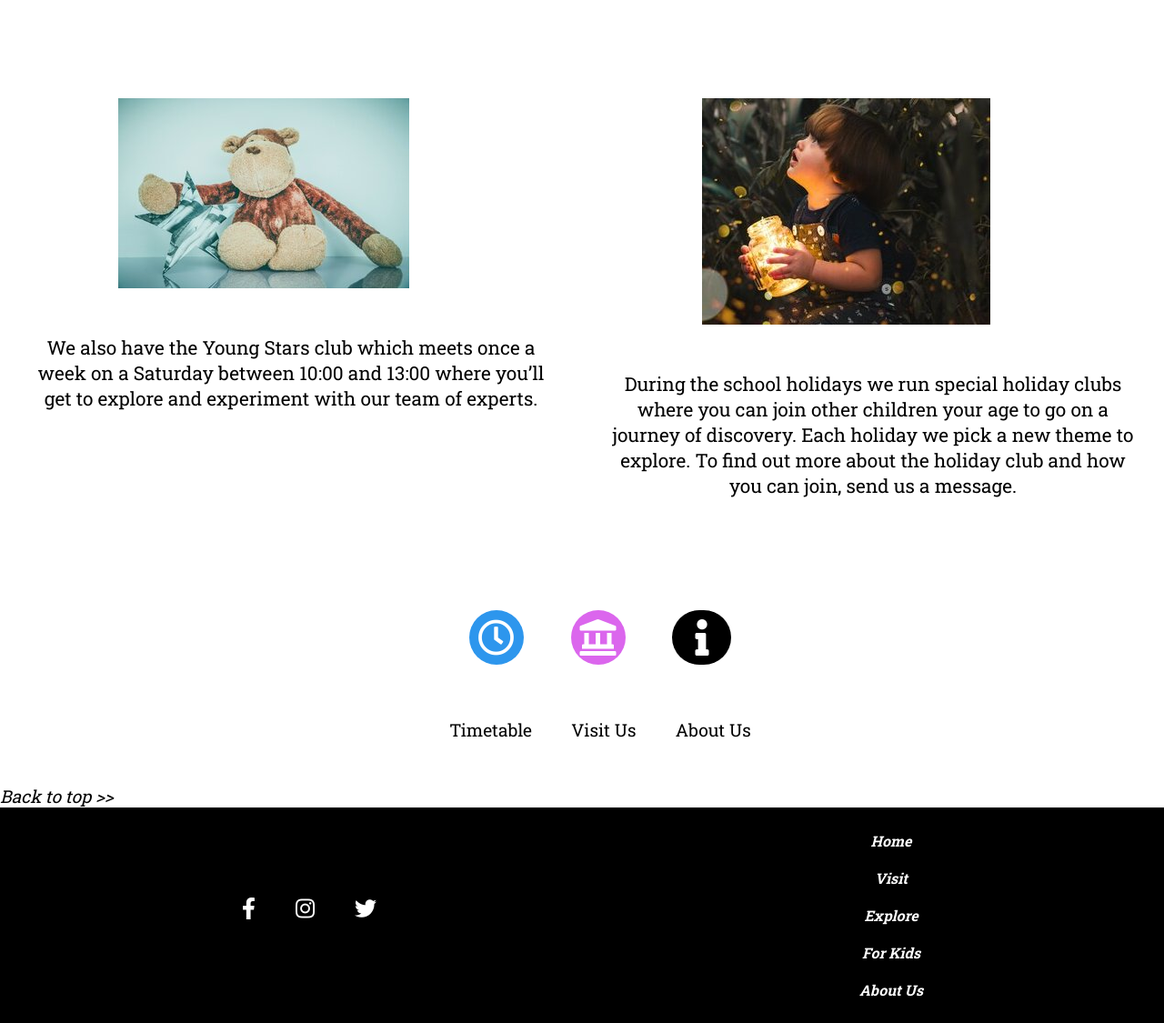
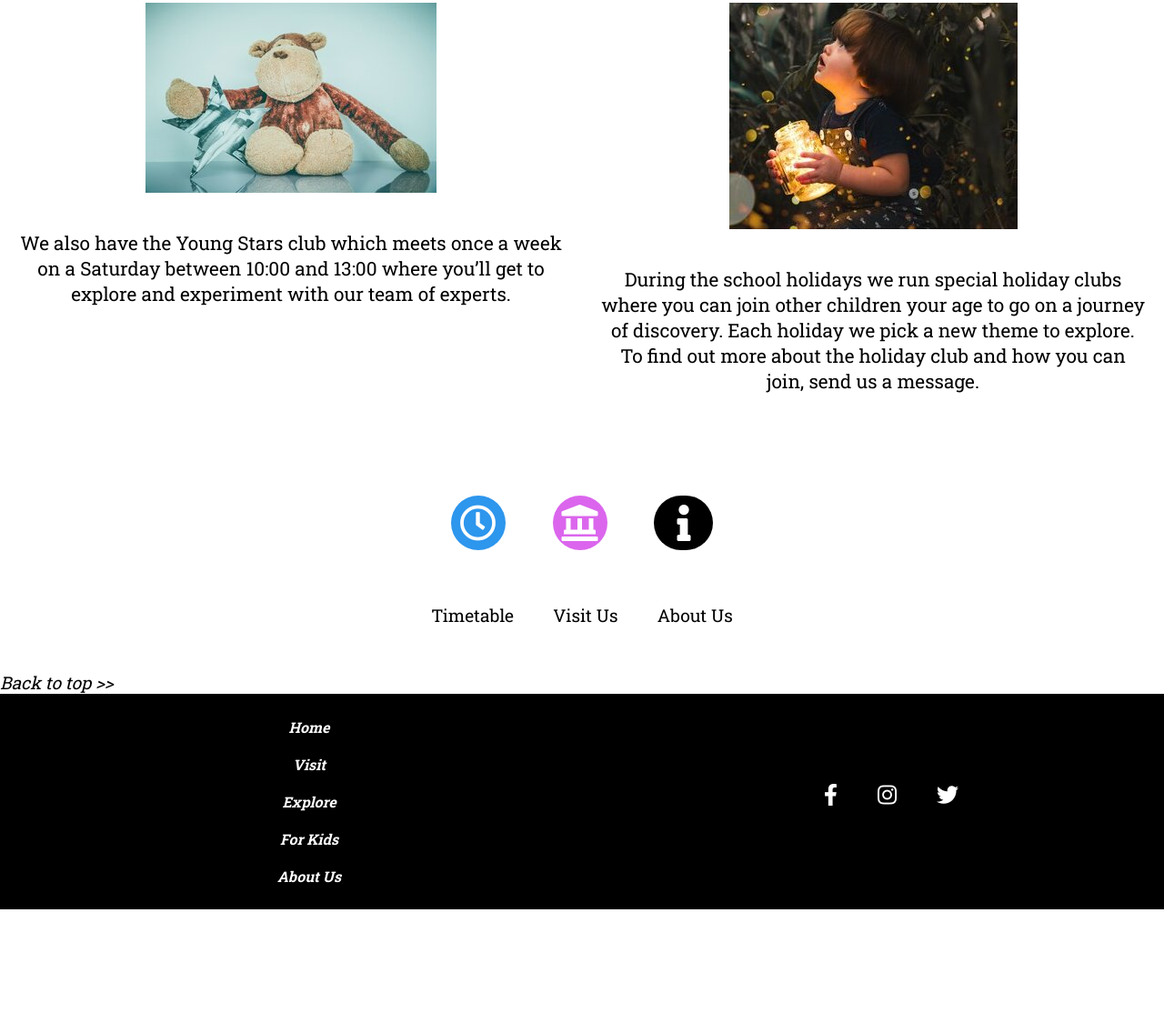
Before and after one commit to Shumailakayani06/community-science-museum, a plain HTML site: page kids.html in a window 1280 px wide. Shown: the part 934-2059 px from the top of the page at 91% size. After the commit the page ends 1934 px from the top, so only its background shows below. Drawn offline with Linux system fonts and the light colour scheme.

Commit message:
pictures

```diff
--- a/kids.html
+++ b/kids.html
@@ -95,9 +95,20 @@
     <footer>
         <section class="Parentf">
 
+
+            <section class="footercontent fc3">
+               <div class="footermenu">
+                <ul class="qlul">
+                    <li class="qlli"><a href="#">Home</a></li>
+                    <li class="qlli"><a href="/visit.html">Visit</a></li>
+                    <li class="qlli"><a href="/explore.html">Explore</a></li>
+                    <li class="qlli"><a href="/kids.html">For Kids</a></li>
+                    <li class="qlli"><a href="/aboutus.html">About Us</a></li>
+                </ul>
+                </div>
+            </section>
+
             <section class="footercontent fc2">
-
-
                 <div class="socialicons">
                 <ul class="socialul">
                     <li class="socialli"><i class="fab fa-facebook-f"></i></li>
@@ -108,17 +119,6 @@
             </div>
         </section>
 
-        <section class="footercontent fc3">
-       <div>
-        <ul class="qlul">
-            <li class="qlli"><a href="/index.html">Home</a></li>
-            <li class="qlli"><a href="/visit.html">Visit</a></li>
-            <li class="qlli"><a href="/explore.html">Explore</a></li>
-            <li class="qlli"><a href="#">For Kids</a></li>
-            <li class="qlli"><a href="/aboutus.html">About Us</a></li>
-        </ul>
-        </div>
-        </section>
             </section>
     </footer>
 
--- a/styles.css
+++ b/styles.css
@@ -233,6 +233,7 @@
       text-align: center;
       margin-top: 0;
       font-size: 0.8em;
+      padding-left: 0;
   }
 
   .quicklinktext a {
@@ -249,6 +250,10 @@
 
   }
 
+  .quicklinkul {
+      padding-left: 0;
+  }
+
   @media (min-width: 43rem) {
       .quicklink {
           font-size: 2.5em;
@@ -260,6 +265,10 @@
 
       .quicklinktext {
           font-size: 1.2em;
+      }
+
+      .quicklinkul {
+          padding-left: 0;
       }
   }
 
@@ -289,14 +298,7 @@
 
   /* pictures */
 
-  .pictures {
-      text-align: center;
-      margin-top: 3em;
-      padding-top: 10px;
-      max-width: 500px;
 
-
-  }
 
   .text {
       text-align: center;
@@ -327,6 +329,14 @@
 
   }
 
+  .picsection {
+    border: 5px solid blue;
+    width: 100%;
+    text-align: center;
+    border: none;
+
+}
+
 
   @media (min-width: 43rem) {
   .picsection {
@@ -345,7 +355,7 @@
 
       .text {
           display: inline-block;
-         padding: 1.5em;
+         padding: 1em;
           text-align: center;
           font-size: 1.3em;
       }
@@ -374,14 +384,7 @@
           left: 25%;
       }
 
-      .visitmap {
 
-          position: relative;
-          width: 700px ;
-          height: 300px;
-
-
-      }
 
       .explore3 {
           width: 300px;
@@ -396,6 +399,15 @@
       h1 {
           margin: 5rem;
       }
+
+      .visitmap1 {
+        background-image: url(/Images/visitpic2.jpg);
+        height: 50vh;
+    }
+
+    .visitpic {
+        display: none;
+    }
 
 
 
@@ -642,13 +654,3 @@
 .contactbutton:hover {
     color: #5D2ABF;
 }
-
-
-
-.contactform {
-
-}
-
-.contactli {
-
-}
```
Also changed, not shown: aboutus.html (+13 -12 lines), explore.html (+13 -12 lines), index.html (+11 -10 lines), visit.html (+13 -11 lines). Lines whose indentation alone changed are shown as unchanged.
